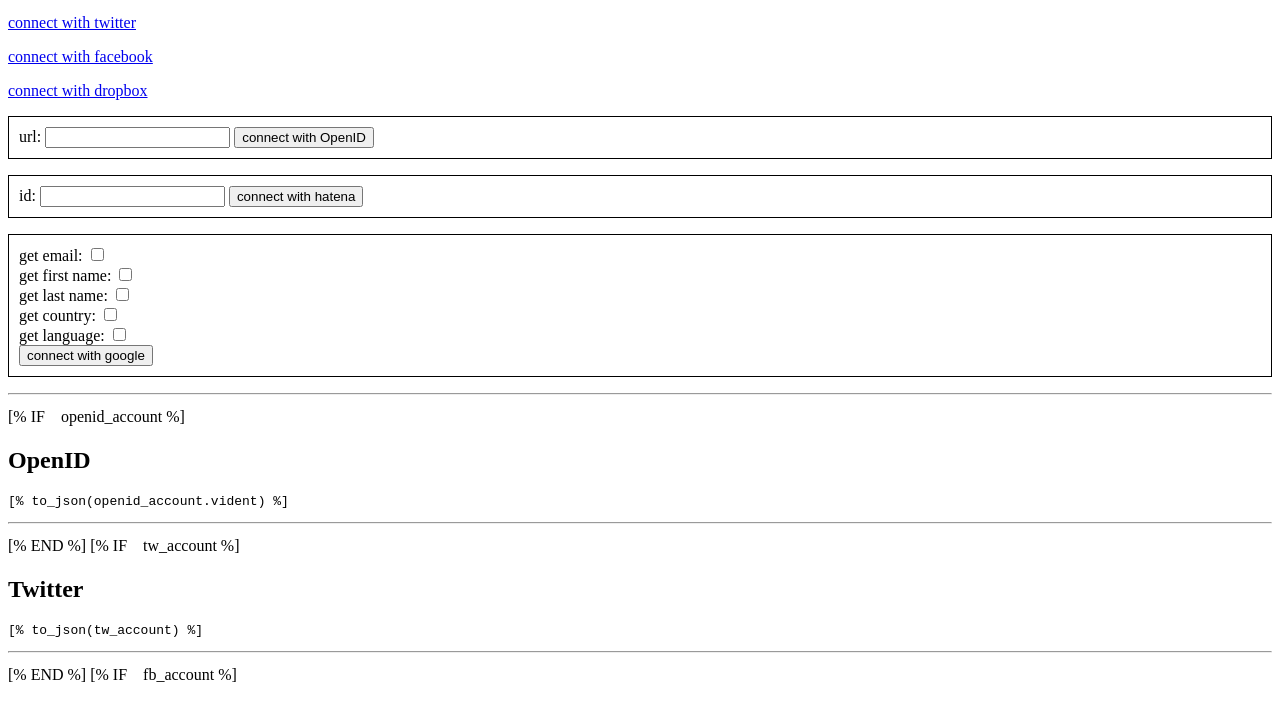
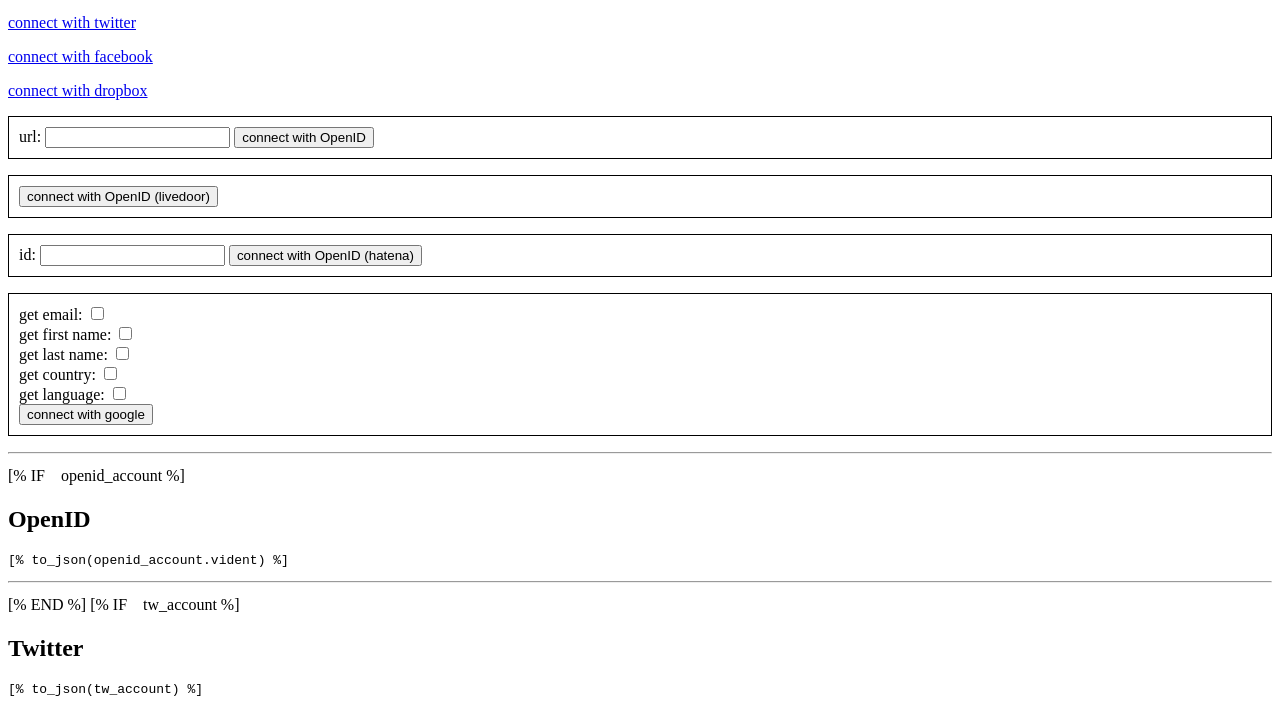
Before and after one commit to s-aska/Burger, a plain HTML site: page view/index.html in a window 1280 px wide. Shown: the part 86-788 px from the top of the page. Drawn offline with Linux system fonts and the light colour scheme.

Commit message:
support livedoor.

```diff
--- a/view/index.html
+++ b/view/index.html
@@ -25,11 +25,15 @@
 <input type="submit" name="button" value="connect with OpenID">
 </form>
 
+<form action="/login/openid/auth" method="post">
+<input type="hidden" name="openid.identifier" value="https://auth.livedoor.com/openid/server">
+<input type="submit" name="button" value="connect with OpenID (livedoor)">
+</form>
 
 <form action="/login/openid/auth" method="post">
 id: <input type="text" name="hatena_id" value="">
 <input type="hidden" name="op" value="hatena">
-<input type="submit" name="button" value="connect with hatena">
+<input type="submit" name="button" value="connect with OpenID (hatena)">
 </form>
 
 <form action="/login/openid/auth" method="post">
```
Also changed, not shown: 2 other files.
